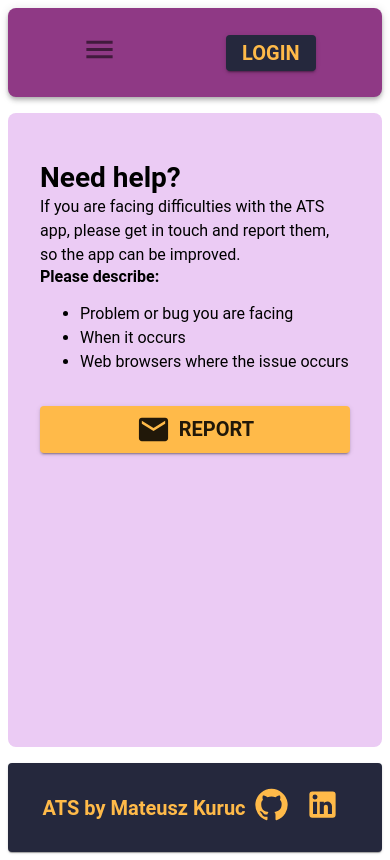
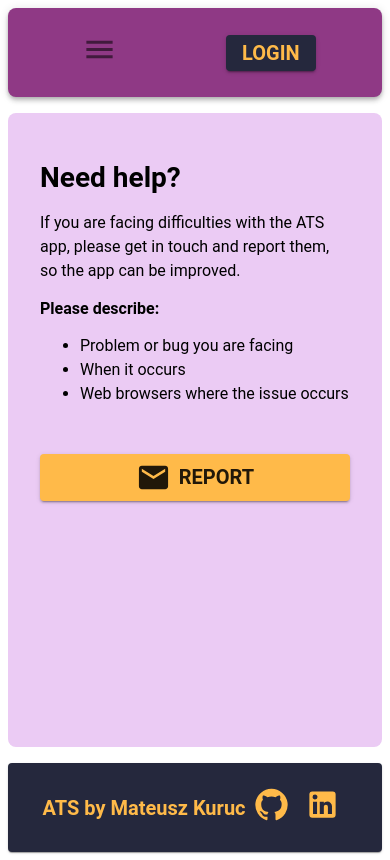
Before and after one commit to MateuszKuruc/ATS-recruitment-app, a React (Create React App) app in the folder ats-frontend/: page /help in a window 390 px wide. Built offline with nearby package versions, Linux system fonts and the light colour scheme; no server answers; what @fvilers/disable-react-devtools would draw is missing.

Commit message:
improve mobile display of help component

```diff
--- a/ats-frontend/src/components/Info/Help.js
+++ b/ats-frontend/src/components/Info/Help.js
@@ -18,7 +18,7 @@ const MainContainer = styled.div`
   @media (max-width: 768px) {
     padding: 2rem;
     padding-top: 3rem;
-    gap: 0rem;
+    gap: 1rem;
   }
 `;
 
@@ -45,6 +45,8 @@ const StyledButton = styled(Button)`
   }
 `;
 
+const Content = styled.div``;
+
 const Help = () => {
   return (
     <AnimatedPage>
@@ -55,6 +57,7 @@ const Help = () => {
           and report them, so the app can be improved.
         </Typography>
 
+        <Content>
           <Typography variant="h6">Please describe:</Typography>
           <ul>
             <Typography variant="body1">
@@ -63,6 +66,7 @@ const Help = () => {
               <li>Web browsers where the issue occurs</li>
             </Typography>
           </ul>
+        </Content>
 
         <Contact>
           <StyledButton
```
Lines whose indentation alone changed are shown as unchanged.
